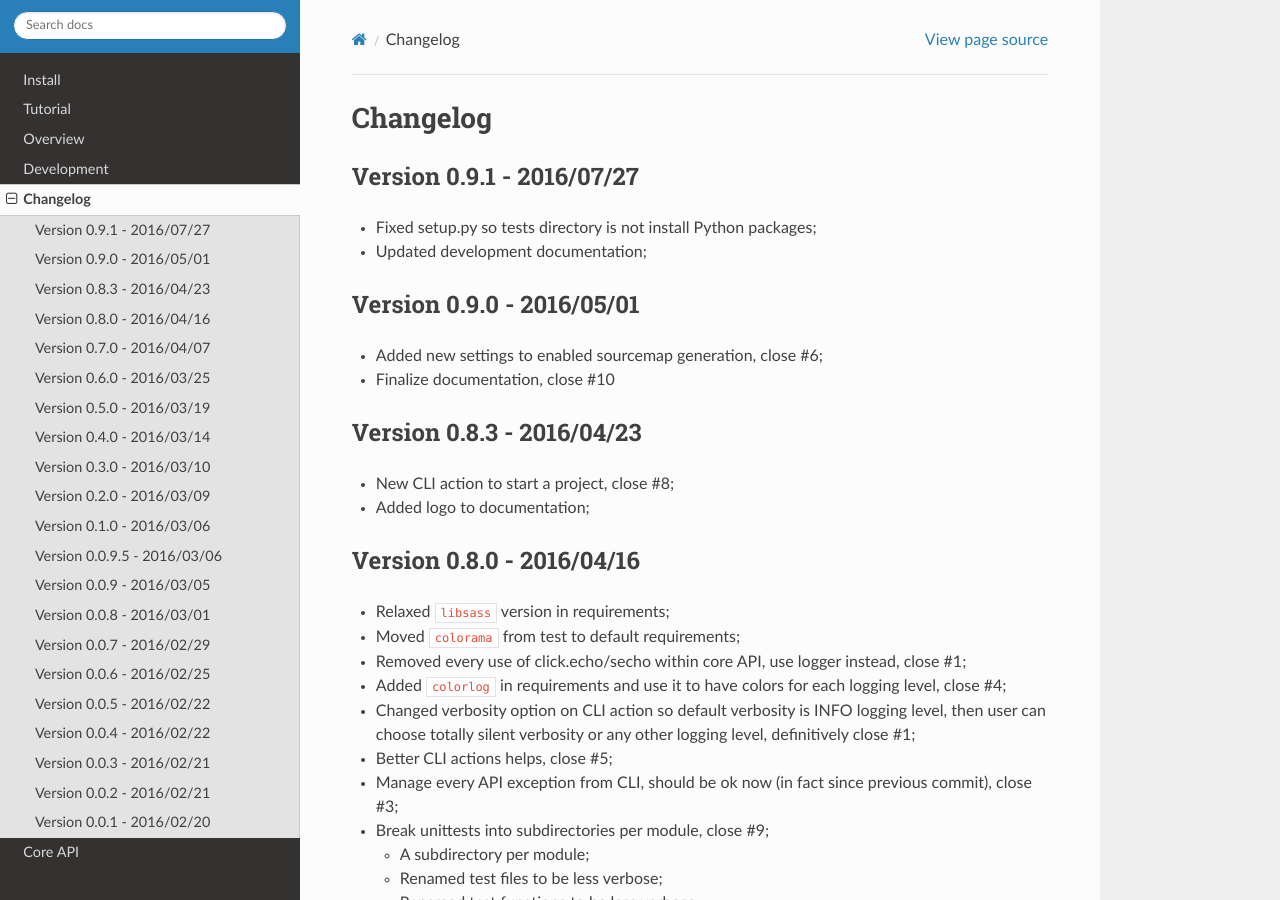
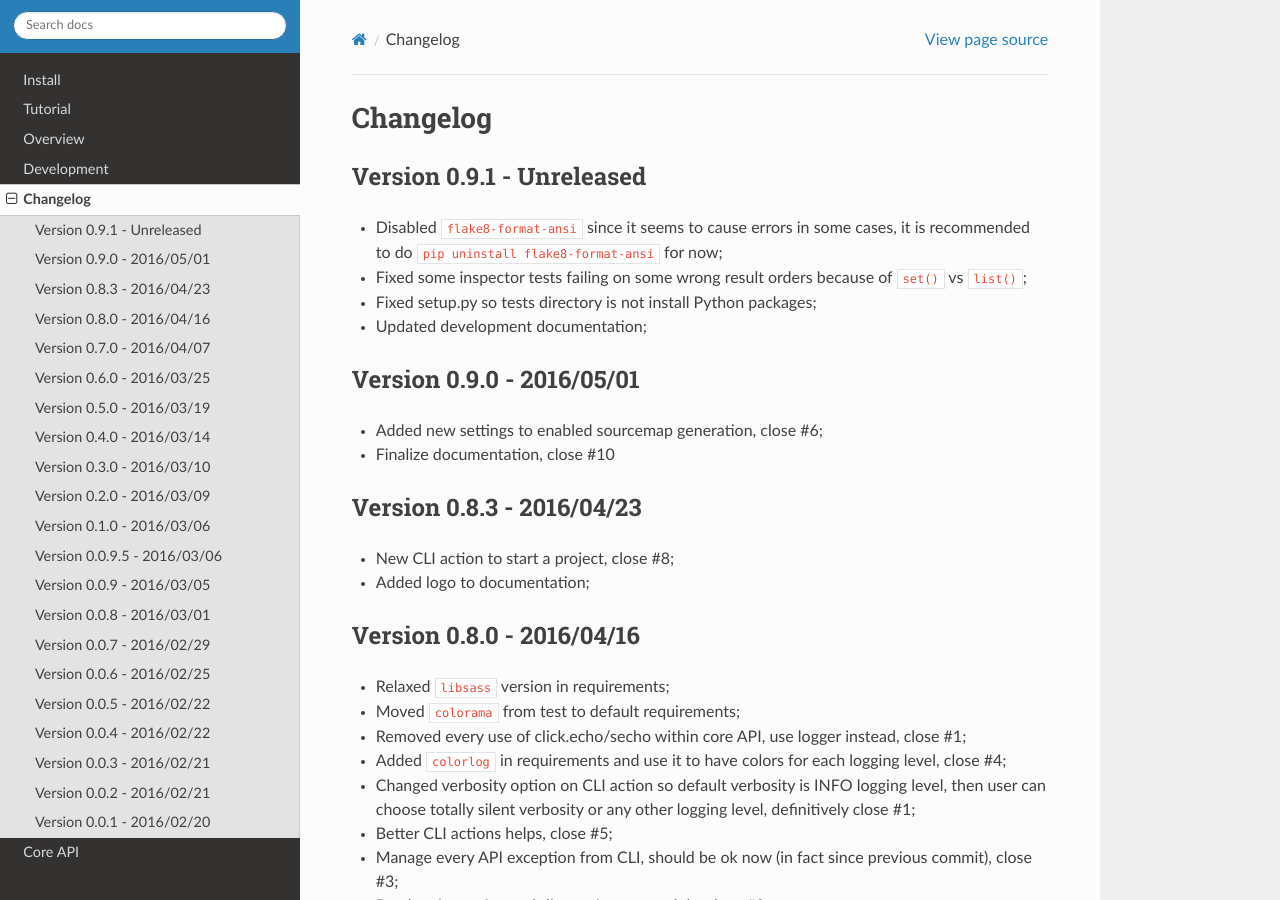
Before and after one commit to sveetch/boussole, a Sphinx documentation site: the page built from docs/changelog.rst, in a window 1280 px wide and 900 px high. Built offline with Sphinx 7.4.7 and the Read the Docs theme 2.0.0, drawn with Linux system fonts in a browser that asks for light colours.

Commit message:
* Another fixes on bad result order in inspector tests; * Disabled 'flake8-format-ansi' since it seems to cause errors in some cases, it is recommended to do 'pip uninstall flake8-format-ansi' for now;

```diff
--- a/docs/changelog.rst
+++ b/docs/changelog.rst
@@ -4,9 +4,11 @@
 Changelog
 =========
 
-Version 0.9.1 - 2016/07/27
+Version 0.9.1 - Unreleased
 --------------------------
 
+* Disabled ``flake8-format-ansi`` since it seems to cause errors in some cases, it is recommended to do ``pip uninstall flake8-format-ansi`` for now;
+* Fixed some inspector tests failing on some wrong result orders because of ``set()`` vs ``list()``;
 * Fixed setup.py so tests directory is not install Python packages;
 * Updated development documentation;
 
```
Also changed, not shown: 5 other files.
